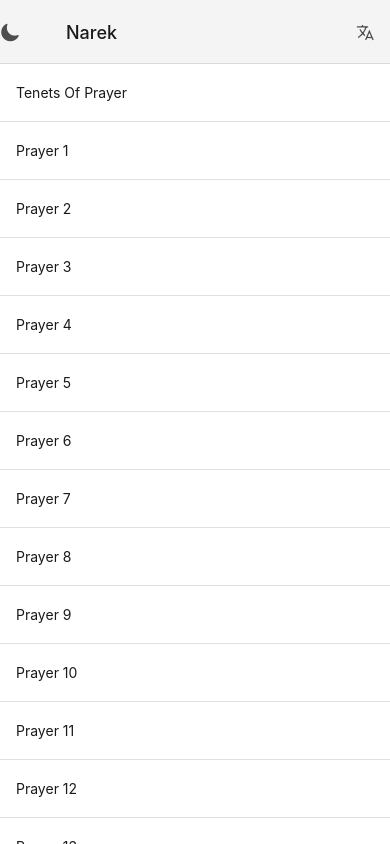
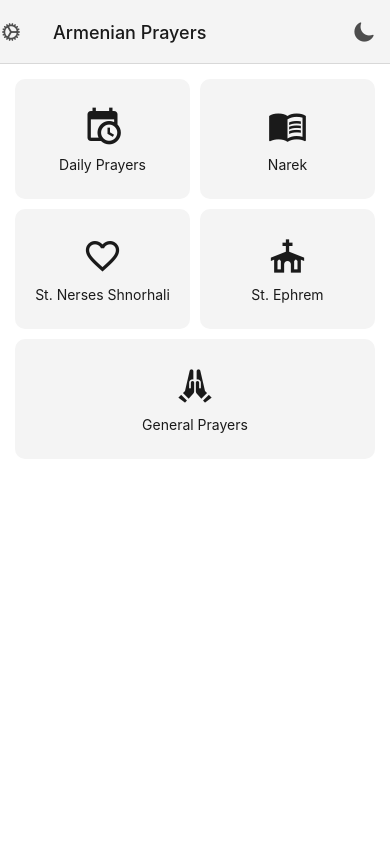
Before and after one commit to PerlBug/prayer-app, a React Native app: screen / in a window 390 px wide. Built offline with nearby package versions, Linux system fonts and the light colour scheme.

Commit message:
feat: changes

```diff
--- a/Main.js
+++ b/Main.js
@@ -3,12 +3,14 @@ import React from "react";
 import { View } from "react-native";
 import { NavigationContainer } from "@react-navigation/native";
 import { createNativeStackNavigator } from "@react-navigation/native-stack";
-import PrayerList from "./screens/PrayerList";
+import Home from "./screens/Home";
 import Prayer from "./screens/Prayer";
 import Settings from "./screens/Settings";
 import { Ionicons } from "@expo/vector-icons";
 import useTheme from "./useTheme";
 import { useSettings } from "./SettingsProvider";
+import NarekPrayers from "./screens/NarekPrayers";
+import { categories } from "./categories";
 const Stack = createNativeStackNavigator();
 
 export default function Main() {
@@ -26,40 +28,51 @@ export default function Main() {
               backgroundColor: secondaryBg,
             },
             headerTintColor: primaryText,
+            headerBackTitleVisible: false,
           }}
         >
           <Stack.Screen
-            name="Narek"
-            component={PrayerList}
+            name="Armenian Prayers"
+            component={Home}
             options={({ navigation }) => ({
-              headerRight: () => (
+              headerLeft: () => (
                 <Ionicons
-                  name="language-outline"
-                  size={20}
+                  name="cog"
+                  size={22}
                   color={secondaryText}
                   style={{ marginRight: 15 }}
                   onPress={() => navigation.navigate("Language")}
                 />
               ),
-              headerLeft: () => (
-                <View style={{ flexDirection: "row", marginRight: 15 }}>
+              headerRight: () => (
+                <View style={{ paddingRight: 15 }}>
                   <Ionicons
                     name={theme === "light" ? "moon" : "sunny"}
-                    size={20}
+                    size={22}
                     color={secondaryText}
-                    style={{ marginRight: 15 }}
                     onPress={toggleTheme}
                   />
                 </View>
               ),
             })}
           />
+          {categories.map((i, idx) => (
+            <Stack.Screen
+              name={i.title}
+              key={idx + i.title}
+              component={NarekPrayers}
+              options={({ route }) => ({
+                title: route.params.name,
+                slug: `${route.params.slug}`,
+              })}
+            />
+          ))}
 
           <Stack.Screen
             name="Prayer"
             component={Prayer}
             options={({ route }) => ({
-              title: `Prayer ${route.params.prayerIdx + 1}`,
+              title: route.params.name,
             })}
           />
           <Stack.Screen name="Language" component={Settings} />
--- /dev/null
+++ b/categories.js
@@ -0,0 +1,30 @@
+import NarekPrayers from "./screens/NarekPrayers";
+
+export const categories = [
+  {
+    id: "2",
+    title: "Daily Prayers",
+    icon: "calendar-clock",
+    slug: "daily-prayers",
+  },
+  {
+    id: "1",
+    title: "Narek",
+    icon: "book-open-variant",
+    slug: "narek",
+    component: NarekPrayers,
+  },
+  {
+    id: "3",
+    title: "St. Nerses Shnorhali",
+    icon: "heart-outline",
+    slug: "nerses",
+  },
+  { id: "4", title: "St. Ephrem", icon: "church", slug: "ephrem" },
+  {
+    id: "5",
+    title: "General Prayers",
+    icon: "hands-pray",
+    slug: "general-prayers",
+  },
+];
--- /dev/null
+++ b/screens/Home.js
@@ -0,0 +1,71 @@
+import React from "react";
+import {
+  FlatList,
+  TouchableOpacity,
+  Text,
+  StyleSheet,
+  View,
+} from "react-native";
+import { MaterialCommunityIcons } from "@expo/vector-icons";
+import useTheme from "../useTheme"; // Make sure this path is correct
+import { useSettings } from "../SettingsProvider"; // Make sure this path is correct
+import { categories } from "../categories";
+
+const PrayerCategories = ({ navigation }) => {
+  const { theme } = useSettings(); // Get the current theme
+  const { primaryBg, primaryText, secondaryBg, secondaryText } = useTheme();
+
+  const CategoryCard = ({ title, icon, onPress }) => (
+    <TouchableOpacity
+      style={[styles.card, { backgroundColor: secondaryBg }]}
+      onPress={onPress}
+    >
+      <MaterialCommunityIcons name={icon} size={40} color={primaryText} />
+      <Text style={[styles.cardTitle, { color: primaryText }]}>{title}</Text>
+    </TouchableOpacity>
+  );
+
+  const renderItem = ({ item }) => (
+    <CategoryCard
+      title={item.title}
+      icon={item.icon}
+      onPress={() => navigation.navigate(item.title, { category: item.title })}
+    />
+  );
+
+  return (
+    <View style={[styles.container, { backgroundColor: primaryBg }]}>
+      <FlatList
+        data={categories}
+        renderItem={renderItem}
+        keyExtractor={(item) => item.id}
+        numColumns={2} // Changed to 2 columns for better layout with 5 items
+        contentContainerStyle={styles.listContainer}
+      />
+    </View>
+  );
+};
+
+const styles = StyleSheet.create({
+  container: {
+    flex: 1,
+  },
+  listContainer: {
+    padding: 10,
+  },
+  card: {
+    flex: 1,
+    justifyContent: "center",
+    alignItems: "center",
+    margin: 5,
+    height: 120,
+    borderRadius: 10,
+  },
+  cardTitle: {
+    marginTop: 10,
+    textAlign: "center",
+    fontSize: 14, // Adjusted for potentially longer titles
+  },
+});
+
+export default PrayerCategories;
--- a/screens/PrayerList.js
+++ b/screens/NarekPrayers.js
@@ -4,7 +4,7 @@ import { useNavigation } from "@react-navigation/native";
 import prayers from "../prayers/english/prayers.json";
 
 import useTheme from "../useTheme";
-export default function PrayerList() {
+export default function NarekPrayers() {
   const navigation = useNavigation();
   const { primaryBg, primaryText, secondaryText, border } = useTheme();
 
@@ -29,7 +29,10 @@ export default function PrayerList() {
         borderBottomWidth: 1,
       }}
       onPress={() =>
-        navigation.navigate("Prayer", { prayerIdx: item.prayerIdx })
+        navigation.navigate("Prayer", {
+          prayerIdx: item.prayerIdx,
+          name: item.name,
+        })
       }
     >
       <Text style={{ color: primaryText }}>{item.name}</Text>
@@ -45,6 +48,9 @@ export default function PrayerList() {
       data={data}
       renderItem={renderItem}
       keyExtractor={(item) => item.id}
+      contentContainerStyle={{
+        paddingBottom: 80,
+      }}
     />
   );
 }
```
Also changed, not shown: package.json (+11 -11 lines), 2 other files (tests, documents, lock files or other folders).
